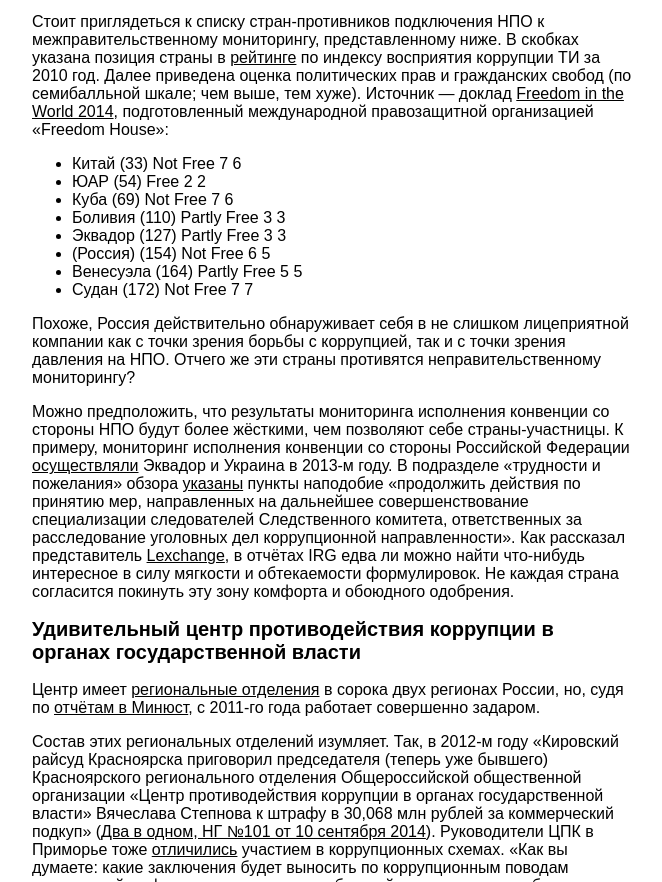
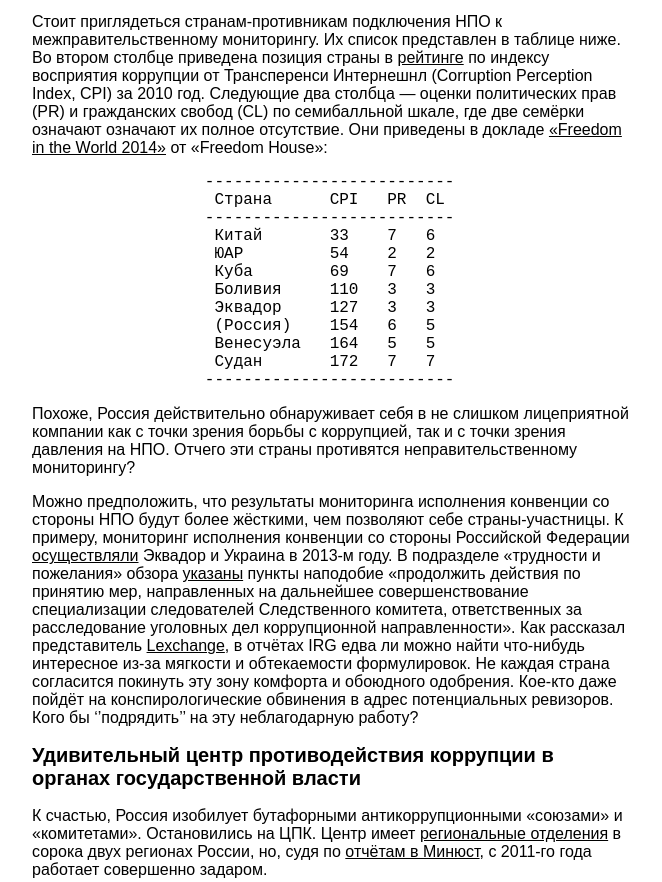
Before and after one commit to ownclo/ownclo.github.io, a plain HTML site: page posts/2015-11-08-uncac-ngos/index.html in a window 1280 px wide. Shown: the part 1636-2518 px from the top of the page, without its empty margins (308-970 px from the left). Drawn offline with Linux system fonts and the light colour scheme; a script that the page names is missing.

Commit message:
FIX SOCIAL LINKS, TABLE and text

```diff
--- a/posts/2015-11-08-uncac-ngos/index.html
+++ b/posts/2015-11-08-uncac-ngos/index.html
@@ -44,29 +44,31 @@
 <p>В <a href="https://www.unodc.org/documents/treaties/UNCAC/COSP/session6/V1506751e.pdf">документе</a>, представленном Финляндией к рассмотрению на конференции, сформулированы доводы обеих сторон конфликта и предложение допустить НПО до мониторинга исполнения хотя бы некоторых глав конвенции. Стороны решали, включать или не включать этот пункт в повестку следующей сессии. В результате повестка так и не была согласована.</p>
 <h2 id="мотивы-отказников">Мотивы «отказников»</h2>
 <p>В своём выступлении Панфилова обратила внимание публики на то, что «участники Конвенции ООН против коррупции, выступающие против включения организаций гражданского общества в механизмы обзора и мониторинга, — это зачастую именно те страны, в которых существуют проблемы со свободой общественных организаций, с правами человека».</p>
-<p>Стоит приглядеться к списку стран-противников подключения НПО к межправительственному мониторингу, представленному ниже. В скобках указана позиция страны в <a href="https://ru.wikipedia.org/wiki/%D0%98%D0%BD%D0%B4%D0%B5%D0%BA%D1%81_%D0%B2%D0%BE%D1%81%D0%BF%D1%80%D0%B8%D1%8F%D1%82%D0%B8%D1%8F_%D0%BA%D0%BE%D1%80%D1%80%D1%83%D0%BF%D1%86%D0%B8%D0%B8">рейтинге</a> по индексу восприятия коррупции ТИ за 2010 год. Далее приведена оценка политических прав и гражданских свобод (по семибалльной шкале; чем выше, тем хуже). Источник — доклад <a href="https://freedomhouse.org/sites/default/files/Freedom%20in%20the%20World%202014%20Booklet.pdf">Freedom in the World 2014</a>, подготовленный международной правозащитной организацией «Freedom House»:</p>
-<ul>
-<li>Китай (33) Not Free 7 6</li>
-<li>ЮАР (54) Free 2 2</li>
-<li>Куба (69) Not Free 7 6</li>
-<li>Боливия (110) Partly Free 3 3</li>
-<li>Эквадор (127) Partly Free 3 3</li>
-<li>(Россия) (154) Not Free 6 5</li>
-<li>Венесуэла (164) Partly Free 5 5</li>
-<li>Судан (172) Not Free 7 7</li>
-</ul>
-<p>Похоже, Россия действительно обнаруживает себя в не слишком лицеприятной компании как с точки зрения борьбы с коррупцией, так и с точки зрения давления на НПО. Отчего же эти страны противятся неправительственному мониторингу?</p>
-<p>Можно предположить, что результаты мониторинга исполнения конвенции со стороны НПО будут более жёсткими, чем позволяют себе страны-участницы. К примеру, мониторинг исполнения конвенции со стороны Российской Федерации <a href="https://www.unodc.org/unodc/treaties/CAC/country-profile/profiles/RUS.html">осуществляли</a> Эквадор и Украина в 2013-м году. В подразделе «трудности и пожелания» обзора <a href="https://www.unodc.org/documents/treaties/UNCAC/WorkingGroups/ImplementationReviewGroup/ExecutiveSummaries/V1382898r.pdf">указаны</a> пункты наподобие «продолжить действия по принятию мер, направленных на дальнейшее совершенствование специализации следователей Следственного комитета, ответственных за расследование уголовных дел коррупционной направленности». Как рассказал представитель <a href="http://lexchange.co.uk/">Lexchange</a>, в отчётах IRG едва ли можно найти что-нибудь интересное в силу мягкости и обтекаемости формулировок. Не каждая страна согласится покинуть эту зону комфорта и обоюдного одобрения.</p>
+<p>Стоит приглядеться странам-противникам подключения НПО к межправительственному мониторингу. Их список представлен в таблице ниже. Во втором столбце приведена позиция страны в <a href="https://ru.wikipedia.org/wiki/%D0%98%D0%BD%D0%B4%D0%B5%D0%BA%D1%81_%D0%B2%D0%BE%D1%81%D0%BF%D1%80%D0%B8%D1%8F%D1%82%D0%B8%D1%8F_%D0%BA%D0%BE%D1%80%D1%80%D1%83%D0%BF%D1%86%D0%B8%D0%B8">рейтинге</a> по индексу восприятия коррупции от Трансперенси Интернешнл (Corruption Perception Index, CPI) за 2010 год. Следующие два столбца — оценки политических прав (PR) и гражданских свобод (CL) по семибалльной шкале, где две семёрки означают означают их полное отсутствие. Они приведены в докладе <a href="https://freedomhouse.org/sites/default/files/Freedom%20in%20the%20World%202014%20Booklet.pdf">«Freedom in the World 2014»</a> от «Freedom House»:</p>
+<pre><code>                  --------------------------
+                   Страна      CPI   PR  CL
+                  --------------------------
+                   Китай       33    7   6
+                   ЮАР         54    2   2
+                   Куба        69    7   6
+                   Боливия     110   3   3
+                   Эквадор     127   3   3
+                   (Россия)    154   6   5
+                   Венесуэла   164   5   5
+                   Судан       172   7   7
+                  --------------------------</code></pre>
+<p>Похоже, Россия действительно обнаруживает себя в не слишком лицеприятной компании как с точки зрения борьбы с коррупцией, так и с точки зрения давления на НПО. Отчего эти страны противятся неправительственному мониторингу?</p>
+<p>Можно предположить, что результаты мониторинга исполнения конвенции со стороны НПО будут более жёсткими, чем позволяют себе страны-участницы. К примеру, мониторинг исполнения конвенции со стороны Российской Федерации <a href="https://www.unodc.org/unodc/treaties/CAC/country-profile/profiles/RUS.html">осуществляли</a> Эквадор и Украина в 2013-м году. В подразделе «трудности и пожелания» обзора <a href="https://www.unodc.org/documents/treaties/UNCAC/WorkingGroups/ImplementationReviewGroup/ExecutiveSummaries/V1382898r.pdf">указаны</a> пункты наподобие «продолжить действия по принятию мер, направленных на дальнейшее совершенствование специализации следователей Следственного комитета, ответственных за расследование уголовных дел коррупционной направленности». Как рассказал представитель <a href="http://lexchange.co.uk/">Lexchange</a>, в отчётах IRG едва ли можно найти что-нибудь интересное из-за мягкости и обтекаемости формулировок. Не каждая страна согласится покинуть эту зону комфорта и обоюдного одобрения. Кое-кто даже пойдёт на конспирологические обвинения в адрес потенциальных ревизоров. Кого бы ‘’подрядить’’ на эту неблагодарную работу?</p>
 <h2 id="удивительный-центр-противодействия-коррупции-в-органах-государственной-власти">Удивительный центр противодействия коррупции в органах государственной власти</h2>
-<p>Центр имеет <a href="http://www.ak-center.ru/regions/">региональные отделения</a> в сорока двух регионах России, но, судя по <a href="http://www.ak-center.ru/center/orgreports/">отчётам в Минюст</a>, с 2011-го года работает совершенно задаром.</p>
+<p>К счастью, Россия изобилует бутафорными антикоррупционными «союзами» и «комитетами». Остановились на ЦПК. Центр имеет <a href="http://www.ak-center.ru/regions/">региональные отделения</a> в сорока двух регионах России, но, судя по <a href="http://www.ak-center.ru/center/orgreports/">отчётам в Минюст</a>, с 2011-го года работает совершенно задаром.</p>
 <p>Состав этих региональных отделений изумляет. Так, в 2012-м году «Кировский райсуд Красноярска приговорил председателя (теперь уже бывшего) Красноярского регионального отделения Общероссийской общественной организации «Центр противодействия коррупции в органах государственной власти» Вячеслава Степнова к штрафу в 30,068 млн рублей за коммерческий подкуп» (<a href="http://www.novayagazeta.ru/inquests/65200.html">Два в одном, НГ №101 от 10 сентября 2014</a>). Руководители ЦПК в Приморье тоже <a href="http://novayagazeta-vlad.ru/137/politika/korruptsionnayashizofreniya">отличились</a> участием в коррупционных схемах. «Как вы думаете: какие заключения будет выносить по коррупционным поводам осужденный за финансовые махинации бывший чиновник, а ныне борец с коррупцией?»</p>
 <p>Пожалуй, особый колорит ЦПК придаёт личность его председателя. Из <a href="https://www.facebook.com/eapanfilova/posts/10207666741087715">фейсбука Елены Панфиловой</a>: «До того, как возглавить такой “крутой” Центр и стать членом экспертного совета при Управлении Президента по вопросам противодействия коррупции, Костромин до 2004 года в основном… <a href="http://www.kino-teatr.ru/kino/acter/m/sov/5711/works/">Играл в кино</a> разнообразных правоохранителей. И в “Следствие ведут знатоки” играл, и в “Волках в законе” играл. То есть он не “похож” на отставного полковника-правоохранителя. Он просто его играет. Если б я захотела придумать что-то более феерически безумное по части прогосударственных антикоррупционных НПО, даже я, со всей своей бурной фантазией, не смогла бы».</p>
-<p>B середине нулевых на влажной почве общественного заказа проросли многочисленные проправительственные организации по борбьбе с коррупцией. Каждая из них носила гордое, солидное название, сверкавшее с внушительных корочек. Членами этих организаций становились бывшие силовики и чиновники, а корочка под носом у невезучих бизнесменов обеспечивала им приятную надбавку к пенсии. Практика антикоррупционного рэкета приобрела урожающие масштабы, и в районе 2008-го года за чистку этих конюшен взялось МВД. Зачистила, как можно заметить, не до конца.</p>
+<p>B середине нулевых на влажной почве общественного заказа проросли многочисленные проправительственные организации по борбьбе с коррупцией. Каждая из них носила гордое, солидное название, сверкавшее с внушительных корочек. Членами этих организаций становились бывшие силовики и чиновники, а корочка под носом у невезучих бизнесменов обеспечивала им приятную надбавку к пенсии. Практика антикоррупционного рэкета приобрела угрожающие масштабы, и в районе 2008-го года за чистку этих конюшен взялось МВД. Зачистила, как можно заметить, не до конца.</p>
 <p>Воистину, похоже, России первым делом следует научиться отличать коррупцию от борьбы с ней.</p>
 
 <div id="social">
-  <a href="https://twitter.com/home?status=/posts/2015-11-08-uncac-ngos/index.html" target="_blank" class="social"><img width="32px" src="../../images/twitter.png" /></a>
-  <a href="http://www.facebook.com/sharer/sharer.php?u=/posts/2015-11-08-uncac-ngos/index.html" target="_blank" class="social"><img width="32px" src="../../images/facebook.png" /></a>
+  <a href="https://twitter.com/home?status=ownclo.github.io/posts/2015-11-08-uncac-ngos/index.html" target="_blank" class="social"><img width="32px" src="../../images/twitter.png" /></a>
+  <a href="http://www.facebook.com/sharer/sharer.php?u=ownclo.github.io/posts/2015-11-08-uncac-ngos/index.html" target="_blank" class="social"><img width="32px" src="../../images/facebook.png" /></a>
   <script type="text/javascript"><!--
       document.write(VK.Share.button(false,{type: "custom", text: "<img src=\"/images/vk.png\" width=\"32\" height=\"32\" />", eng: 1}));
       -->
```
